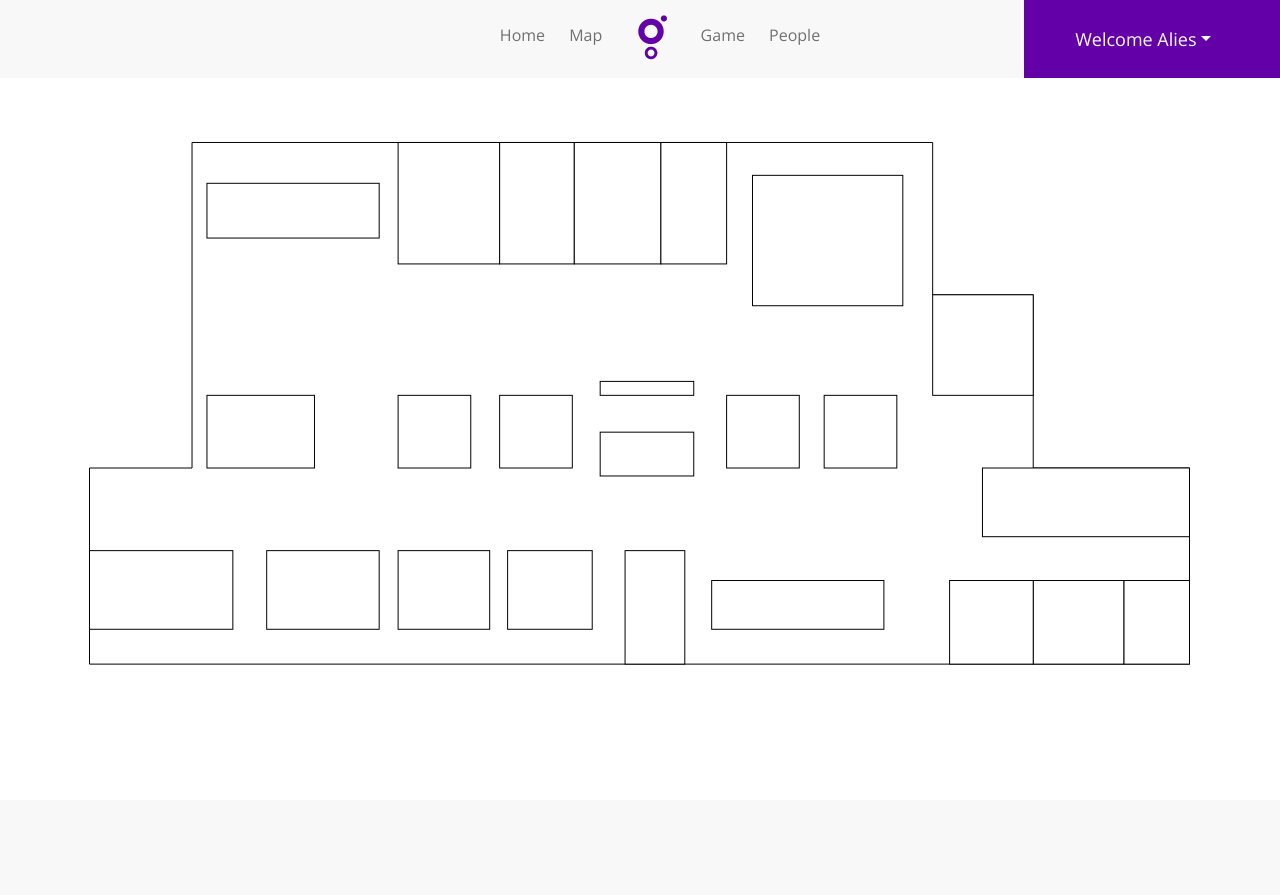
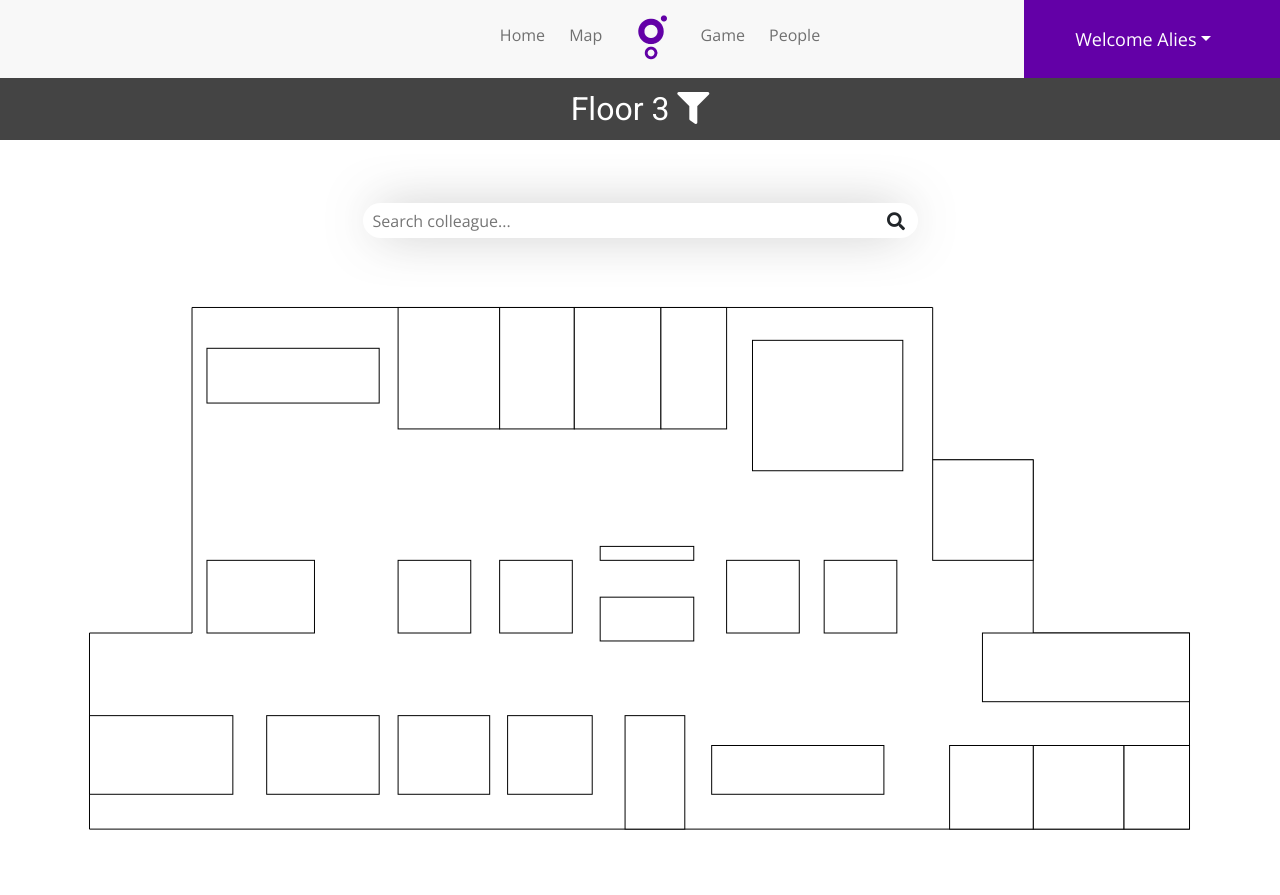
Before and after one commit to Sven-dev/greenhouse-flexwork-monitor, a PHP site: page /map.php in a window 1280 px wide. Before the commit the page ends 665 px from the top, so only its background shows below. Run offline with PHP 8.4, Linux system fonts and the light colour scheme; some libraries are stand-ins or nearby versions.

Commit message:
map page fixed

```diff
--- a/css/main.css
+++ b/css/main.css
@@ -764,99 +764,142 @@ ul {
             -ms-transform: translate(60%, 60%);
             transform: translate(60%, 60%); }
 
-.map-wrap svg {
+.bg-map-page .map-wrap {
+  padding-top: 128px; }
+  .bg-map-page .map-wrap form {
+    margin-top: 45px;
+    margin-bottom: 5px; }
+    .bg-map-page .map-wrap form:after {
+      font-family: "Font Awesome 5 Free";
+      content: "\f002";
+      font-style: normal;
+      font-weight: 900;
+      text-decoration: inherit;
+      position: absolute;
+      right: 305px;
+      top: 80px;
+      font-size: 18px;
+      z-index: 15px; }
+      @media only screen and (max-width: 1199px) {
+        .bg-map-page .map-wrap form:after {
+          right: 260px; } }
+      @media only screen and (max-width: 991px) {
+        .bg-map-page .map-wrap form:after {
+          right: 200px; } }
+      @media only screen and (max-width: 768px) {
+        .bg-map-page .map-wrap form:after {
+          right: 155px; } }
+      @media only screen and (max-width: 550px) {
+        .bg-map-page .map-wrap form:after {
+          display: none; } }
+  .bg-map-page .map-wrap input {
+    background: #FFF;
+    border: none;
+    -webkit-box-shadow: 0px 0px 52px -13px rgba(0, 0, 0, 0.75);
+    -moz-box-shadow: 0px 0px 52px -13px rgba(0, 0, 0, 0.75);
+    box-shadow: 0px 0px 52px -13px rgba(0, 0, 0, 0.75); }
+  .bg-map-page .map-wrap #search-colleague {
+    position: relative;
+    width: 50%;
+    margin-top: 30px;
+    height: 35px; }
+  .bg-map-page .map-wrap .searchform {
+    margin-bottom: 0px;
+    margin-top: 15px; }
+  .bg-map-page .map-wrap svg {
     padding-bottom: 60px;
     padding-top: 60px; }
-  .map-wrap svg .rect1:hover {
+    .bg-map-page .map-wrap svg .rect1:hover {
       fill: #afceff !important;
       cursor: pointer; }
-  .map-wrap svg .rect2:hover {
+    .bg-map-page .map-wrap svg .rect2:hover {
       fill: #6ba4ff !important;
       cursor: pointer; }
-  .map-wrap svg .rect3:hover {
+    .bg-map-page .map-wrap svg .rect3:hover {
       fill: #5879ad !important;
       cursor: pointer; }
-  .map-wrap svg .rect4:hover {
+    .bg-map-page .map-wrap svg .rect4:hover {
       fill: #dbd67d !important;
       cursor: pointer; }
-  .map-wrap svg .rect5:hover {
+    .bg-map-page .map-wrap svg .rect5:hover {
       fill: #d6cd33 !important;
       cursor: pointer; }
-  .map-wrap svg .rect6:hover {
+    .bg-map-page .map-wrap svg .rect6:hover {
       fill: #d37e3d !important;
       cursor: pointer; }
-  .map-wrap svg .rect7:hover {
+    .bg-map-page .map-wrap svg .rect7:hover {
       fill: #f2b587 !important;
       cursor: pointer; }
-  .map-wrap svg .rect8:hover {
+    .bg-map-page .map-wrap svg .rect8:hover {
       fill: #db4b39 !important;
       cursor: pointer; }
-  .map-wrap svg .rect9:hover {
+    .bg-map-page .map-wrap svg .rect9:hover {
       fill: #e57f72 !important;
       cursor: pointer; }
-  .map-wrap svg .rect10:hover {
+    .bg-map-page .map-wrap svg .rect10:hover {
       fill: #93e297 !important;
       cursor: pointer; }
-  .map-wrap svg .rect11:hover {
+    .bg-map-page .map-wrap svg .rect11:hover {
       fill: #3dcc44 !important;
       cursor: pointer; }
-  .map-wrap svg .rect12:hover {
+    .bg-map-page .map-wrap svg .rect12:hover {
       fill: #1fa826 !important;
       cursor: pointer; }
-  .map-wrap svg .rect1:hover {
+    .bg-map-page .map-wrap svg .rect1:hover {
       fill: #17afb2 !important;
       cursor: pointer; }
-  .map-wrap svg .rect13:hover {
+    .bg-map-page .map-wrap svg .rect13:hover {
       fill: #81d9db !important;
       cursor: pointer; }
-  .map-wrap svg .rect14:hover {
+    .bg-map-page .map-wrap svg .rect14:hover {
       fill: #8199db !important;
       cursor: pointer; }
-  .map-wrap svg .rect15:hover {
+    .bg-map-page .map-wrap svg .rect15:hover {
       fill: #4f7bf2 !important;
       cursor: pointer; }
-  .map-wrap svg .rect16:hover {
+    .bg-map-page .map-wrap svg .rect16:hover {
       fill: #a979d1 !important;
       cursor: pointer; }
-  .map-wrap svg .rect17:hover {
+    .bg-map-page .map-wrap svg .rect17:hover {
       fill: #9a36ed !important;
       cursor: pointer; }
-  .map-wrap svg .rect18:hover {
+    .bg-map-page .map-wrap svg .rect18:hover {
       fill: #d48bd6 !important;
       cursor: pointer; }
-  .map-wrap svg .rect19:hover {
+    .bg-map-page .map-wrap svg .rect19:hover {
       fill: #d827dd !important;
       cursor: pointer; }
-  .map-wrap svg .rect20:hover {
+    .bg-map-page .map-wrap svg .rect20:hover {
       fill: #e27ab0 !important;
       cursor: pointer; }
-  .map-wrap svg .rect21:hover {
+    .bg-map-page .map-wrap svg .rect21:hover {
       fill: #d61b7c !important;
       cursor: pointer; }
-  .map-wrap svg .rect22:hover {
+    .bg-map-page .map-wrap svg .rect22:hover {
       fill: #14ce8a !important;
       cursor: pointer; }
-  .map-wrap svg .rect23:hover {
+    .bg-map-page .map-wrap svg .rect23:hover {
       fill: #9ce2c9 !important;
       cursor: pointer; }
 
-.floor {
+.bg-map-page .floor {
   width: 100%;
   height: 62px;
   background: #444444;
-  padding-top: 78px; }
-  .floor h2 {
+  position: absolute;
+  top: 78px; }
+  .bg-map-page .floor h2 {
     color: white;
     line-height: 62px;
     vertical-align: middle;
     font-weight: 400; }
     @media only screen and (max-width: 450px) {
-      .floor h2 {
+      .bg-map-page .floor h2 {
         font-size: 26px; } }
-  .floor i {
+  .bg-map-page .floor i {
     color: white; }
     @media only screen and (max-width: 450px) {
-      .floor i {
+      .bg-map-page .floor i {
         font-size: 26px; } }
 
 #map-location-wrap {
--- a/map.php
+++ b/map.php
@@ -8,6 +8,11 @@
 	<div class="container map-wrap">
 		<div class="row">
 			<div class="col-md-12">
+			<form>
+				<div class="searchform text-center">
+					<input id="search-colleague" type="text" name="search" placeholder="Search colleague...">
+				</div>
+			</form>
 				<!-- <h1>Greenhouse map</h1> -->
 				<svg version="1.1" id="Laag_1" xmlns="http://www.w3.org/2000/svg" xmlns:xlink="http://www.w3.org/1999/xlink" x="0px" y="0px"
 	 viewBox="0 0 1115 534" style="enable-background:new 0 0 1115 534;" xml:space="preserve">
@@ -51,20 +56,16 @@
 			<rect x="314.5" y="414.5" class="st0 rect22 rect" width="92" height="79" onclick="showTable()"/>
 			<rect x="424.5" y="414.5" class="st0 rect23 rect" width="85" height="79" onclick="showTable()"/>
 			</svg>
-
-
-
 			</div>
 		</div>
 	</div>
-
 
 	<script src="https://www.gstatic.com/firebasejs/5.8.3/firebase.js"></script>
     <script src="backend/firebase_base.js"></script>
 	<script src="backend/firebase_database.js"></script>
 	<script src="backend/user.js"></script>
 	<script type="text/javascript">
-		document.body.classList.add("bg-searchresults");
+		document.body.classList.add("bg-map-page");
 	</script>
 </body>
 </html>
--- a/scss/main.scss
+++ b/scss/main.scss
@@ -912,8 +912,54 @@ ul{
 
 }
 
-
+.bg-map-page{
     .map-wrap{
+        padding-top: 128px;
+        form{
+            &:after{
+                font-family: "Font Awesome 5 Free";
+                content: "\f002";
+                font-style: normal;
+                font-weight: 900;
+                text-decoration: inherit;
+                position: absolute;
+                right: 305px;
+                top: 80px;
+                font-size: 18px;
+                z-index: 15px;
+                @media only screen and(max-width: 1199px){
+                    right: 260px;
+                }
+                @media only screen and(max-width: 991px){
+                    right: 200px;
+                }
+                @media only screen and(max-width: 768px){
+                    right: 155px;
+                }
+                @media only screen and(max-width: 550px){
+                    display: none;
+                }
+            }
+            margin-top: 45px;
+            margin-bottom: 5px;
+        }
+        input{
+            background: $white;
+            border: none;
+            -webkit-box-shadow: 0px 0px 52px -13px rgba(0,0,0,0.75);
+            -moz-box-shadow: 0px 0px 52px -13px rgba(0,0,0,0.75);
+            box-shadow: 0px 0px 52px -13px rgba(0,0,0,0.75);
+        }
+        #search-colleague{
+            position: relative;
+            width: 50%;
+            margin-top: 30px;
+            height: 35px;
+        }
+        .searchform{
+            margin-bottom: 0px;
+            margin-top: 15px;
+        }
         svg{
             padding-bottom: 60px;
             padding-top: 60px;
@@ -1068,7 +1114,8 @@ ul{
         width: 100%;
         height: 62px;
         background: #444444;
-    padding-top: 78px;
+        position: absolute;
+        top: 78px;
         h2{
             color: white;
             line-height: 62px;
@@ -1082,6 +1129,7 @@ ul{
             color: white;
             @media only screen and(max-width: 450px){
                 font-size: 26px;
+            }
         }
     }
 }
```
Lines whose indentation alone changed are shown as unchanged.
